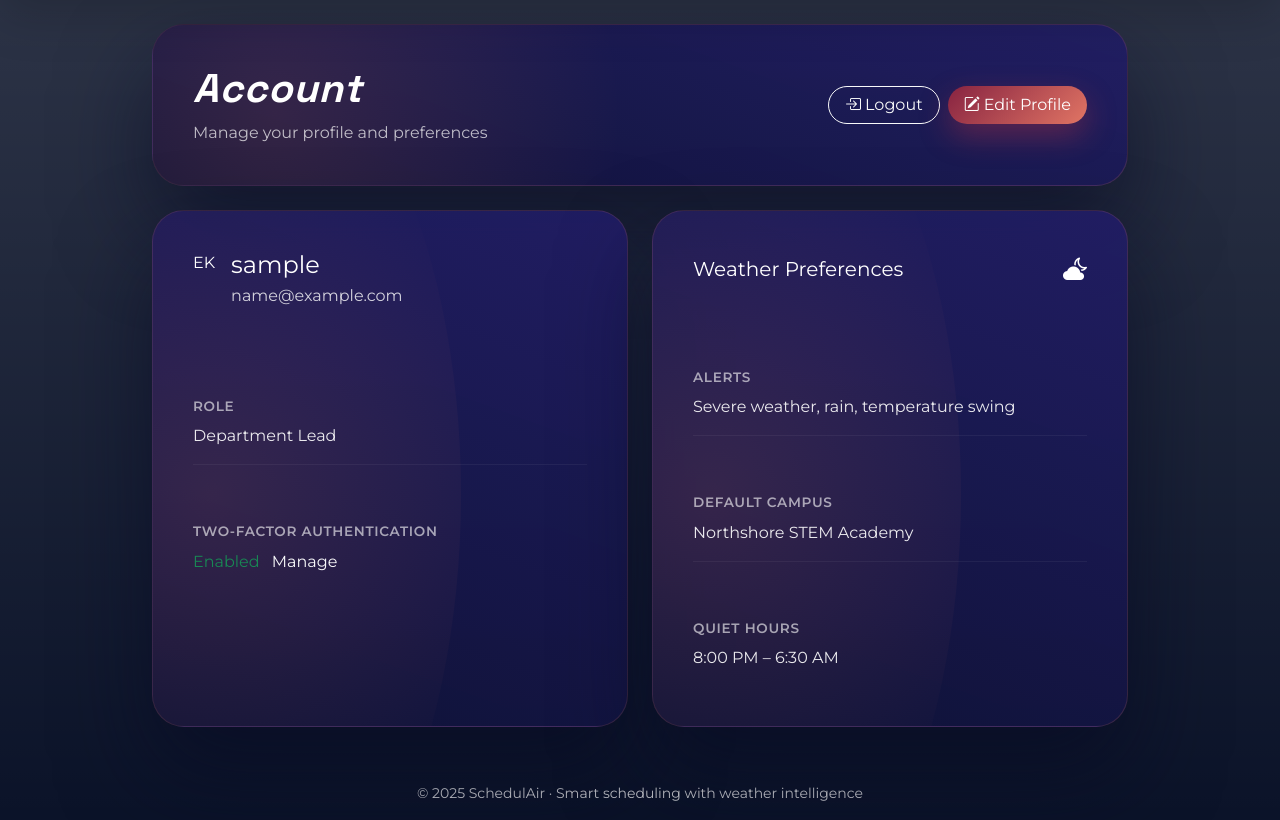
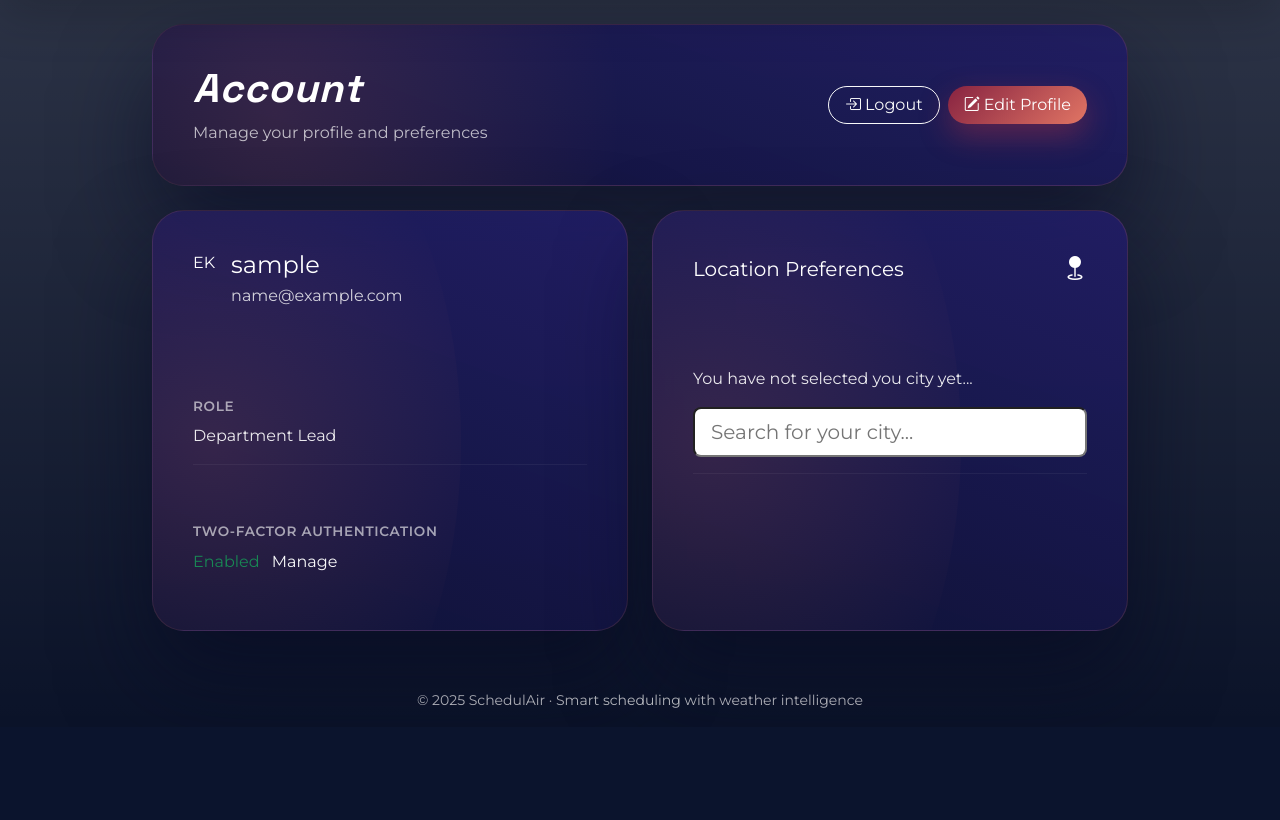
Before and after one commit to ygglue/SchedulAir, a Django app: page /account/ in a window 1280 px wide. Shown: the part 73-893 px from the top of the page. After the commit the page ends 781 px from the top, so only its background shows below. Run offline with Django 5.2, Linux system fonts and the light colour scheme; the visitor is signed in with stand-in values (Sample User, id 1); some libraries are stand-ins or nearby versions.

Commit message:
added city search functionality via nominatim

```diff
--- a/scheduler/admin.py
+++ b/scheduler/admin.py
@@ -1,5 +1,6 @@
 from django.contrib import admin
-from .models import ClassSchedule, Subject
+from .models import ClassSchedule, Subject, Profile
 
 admin.site.register(Subject)
 admin.site.register(ClassSchedule)
+admin.site.register(Profile)
--- a/scheduler/apps.py
+++ b/scheduler/apps.py
@@ -4,3 +4,6 @@ from django.apps import AppConfig
 class SchedulerConfig(AppConfig):
     default_auto_field = 'django.db.models.BigAutoField'
     name = 'scheduler'
+
+    def ready(self):
+        import scheduler.signals
--- a/scheduler/models.py
+++ b/scheduler/models.py
@@ -1,5 +1,13 @@
 from django.db import models
 from django.contrib.auth.models import User
+
+# for extending User, ex: I added a new field for the users location to be used for openweather
+class Profile(models.Model):
+    user = models.OneToOneField(User, on_delete=models.CASCADE)
+    city = models.TextField(max_length=20, blank=True)
+
+    def __str__(self):
+        return f"{self.user.username}'s Profile"
 
 class Subject(models.Model):
     user = models.ForeignKey(User, on_delete=models.CASCADE, related_name='subjects')
--- /dev/null
+++ b/scheduler/signals.py
@@ -0,0 +1,13 @@
+from django.db.models.signals import post_save
+from django.dispatch import receiver
+from django.contrib.auth.models import User
+from .models import Profile
+
+@receiver(post_save, sender=User)
+def create_user_profile(sender, instance, created, **kwargs):
+    if created:
+        Profile.objects.create(user=instance)
+
+@receiver(post_save, sender=User)
+def save_user_profile(sender, instance, **kwargs):
+    instance.profile.save()
--- a/scheduler/views.py
+++ b/scheduler/views.py
@@ -5,11 +5,11 @@ from django.utils import timezone
 from datetime import datetime
 from django.contrib.auth.decorators import login_required
 from .models import Subject, ClassSchedule
+import os, requests
 
 @login_required
 def home(request):
-    if request.method == 'GET':
-        pass
+    api_key = os.getenv('OPENWEATHER_API_KEY')
 
     now = timezone.localtime().time()
 
@@ -37,7 +37,38 @@ def login_view(request):
 
 @login_required
 def account(request):
-    return render(request, 'scheduler/account.html', {})
+    cities = []
+    user_profile = request.user.profile
+
+    user_city = user_profile.city.split('|', 1)[0] or 'You have not selected you city yet...'
+
+    if request.method == 'POST':
+        if 'locationData' in request.POST:
+            #pang update ng User.profile.city
+            location_data = request.POST.get('locationData')
+            user_profile.city = location_data
+            user_profile.save()
+
+        return redirect('account')
+
+    if request.method == 'GET' and 'locationInput' in request.GET:
+        #fetching city data via nominatim
+        query = request.GET.get('locationInput', '').strip()
+        url = 'https://nominatim.openstreetmap.org/search'
+        params = {
+            'city': query,
+            'format': 'json',
+            'addressdetails': 1,
+            'limit': 5,
+
+        }
+        headers = {"User-Agent": os.getenv('NOMINATIM_USER_AGENT')}
+        data = requests.get(url=url, params=params, headers=headers).json()
+
+        for i in range(len(data)):
+            cities.append(data[i])
+
+    return render(request, 'scheduler/account.html', {'cities': cities, 'user_city': user_city})
 
 def _parse_time_field(value):
     try:
--- /dev/null
+++ b/static/js/account.js
@@ -0,0 +1,10 @@
+document.addEventListener("DOMContentLoaded", () => {
+    document.querySelectorAll(".forecast-card").forEach(item => {
+        item.addEventListener("click", () => {
+            const locData = item.dataset.city;
+
+            document.getElementById("locationModalText").textContent = `Set "${locData.split("|")[0]}" as your location?`;
+            document.getElementById("locationData").value = locData;
+        });
+    });
+});
--- a/static/js/scripts.js
+++ b/static/js/scripts.js
@@ -107,6 +107,7 @@ document.addEventListener('DOMContentLoaded', () => {
         });
     }
 
+    if (form){
         // Handle form submit via AJAX
         form.addEventListener('submit', async (e) => {
             e.preventDefault();
@@ -154,6 +155,7 @@ document.addEventListener('DOMContentLoaded', () => {
                     message.textContent = '';
             }, 10000);
         });
+    }
 
     // Handle class-block clicks to populate edit modal
     const editModal = document.getElementById('editModal');
--- a/templates/scheduler/account.html
+++ b/templates/scheduler/account.html
@@ -1,4 +1,5 @@
 {% extends 'scheduler/base.html' %}
+{% load static %}
 {% block title %}
   Account
 {% endblock %}
@@ -12,9 +13,7 @@
         </div>
         <div class="d-flex flex-wrap gap-2">
           {% if request.user.is_authenticated %}
-            <a href="{% url 'account_logout' %}">
-              <button type="button" class="btn btn-outline-light rounded-pill px-3"><i class="bi bi-box-arrow-in-right me-1"></i>Logout</button>
-            </a>
+            <a href="{% url 'account_logout' %}"><button type="button" class="btn btn-outline-light rounded-pill px-3"><i class="bi bi-box-arrow-in-right me-1"></i>Logout</button></a>
           {% else %}
             <button type="button" class="btn btn-outline-light rounded-pill px-3" data-bs-toggle="modal" data-bs-target="#loginModal"><i class="bi bi-box-arrow-in-right me-1"></i>Login</button>
           {% endif %}
@@ -51,61 +50,50 @@
       <div class="col-lg-6">
         <div class="dashboard-card weather-board shadow-xxl h-100">
           <div class="d-flex align-items-center justify-content-between mb-4">
-            <h3 class="h5 text-white mb-0">Weather Preferences</h3>
-            <i class="bi bi-cloud-moon-fill text-accent fs-4"></i>
+            <h3 class="h5 text-white mb-0">Location Preferences</h3>
+            <i class="bi bi-geo-fill text-accent fs-4"></i>
           </div>
           <div class="account-info-item">
-            <div class="info-label">Alerts</div>
-            <div class="info-value">Severe weather, rain, temperature swing</div>
+            <form method="get" class="row g-3">
+              <div class="info-value">{{user_city}}</div>
+              <div class="col-12">
+                <input id="locationInput" type="text" class="form-control-lg w-100" placeholder="Search for your city..." autocomplete="off" name="locationInput"/>
+              </div>
+            </form>
           </div>
           <div class="account-info-item">
-            <div class="info-label">Default campus</div>
-            <div class="info-value">Northshore STEM Academy</div>
+            {% for city in cities %}
+              <div class="forecast-card" data-city="{{ city.display_name}}|{{city.lat}}|{{city.lon}}" data-bs-toggle="modal" data-bs-target="#locationModal">
+                {{ city.display_name}}
               </div>
-          <div class="account-info-item">
-            <div class="info-label">Quiet hours</div>
-            <div class="info-value">8:00 PM – 6:30 AM</div>
-          </div>
+            {% endfor %}
           </div>
         </div>
       </div>
   </section>
 
-  <!-- Login Modal -->
-  <div class="modal fade" id="loginModal" tabindex="-1" aria-labelledby="loginModalLabel" aria-hidden="true">
-    <div class="modal-dialog modal-dialog-centered">
-      <div class="modal-content bg-dark text-white border border-warning-subtle">
-        <div class="modal-header border-0">
-          <h1 class="modal-title fs-5" id="loginModalLabel">Sign in to SchedulAir</h1>
+<!-- Location Modal -->
+<div class="modal fade" id="locationModal" tabindex="-1" aria-labelledby="locationModalLabel" aria-hidden="true">
+  <div class="modal-dialog modal-dialog-centered modal-lg">
+    <div class="modal-content">
+      <div class="modal-header border-0 pb-3">
         <button type="button" class="btn-close btn-close-white" data-bs-dismiss="modal" aria-label="Close"></button>
       </div>
       <div class="modal-body">
-          <form class="row g-3">
-            <div class="col-12">
-              <label for="email" class="form-label">Email address</label>
-              <input type="email" class="form-control form-control-lg bg-dark-subtle text-white" id="email" placeholder="name@academy.edu" />
-            </div>
-            <div class="col-12">
-              <label for="password" class="form-label">Password</label>
-              <div class="input-group">
-                <input type="password" class="form-control bg-dark-subtle text-white" id="password" placeholder="••••••••" />
-                <span class="input-group-text bg-dark-subtle text-white"><i class="bi bi-eye-slash"></i></span>
-              </div>
-            </div>
-            <div class="col-12 d-flex justify-content-between align-items-center">
-              <div class="form-check">
-                <input class="form-check-input" type="checkbox" id="rememberMe" />
-                <label class="form-check-label text-muted-80" for="rememberMe">Remember me</label>
-              </div>
-              <a href="#" class="link-light text-decoration-none small">Forgot password?</a>
-            </div>
+        <h2 id="locationModalText" class="modal-title-custom modal-section-title mb-3">Set this as your location?</h2>
+        <form class="row g-3" id="locationForm" method="post">
+          {% csrf_token %}
+          <input type="hidden" id="locationData" name="locationData" value="">
         </form>
       </div>
-        <div class="modal-footer border-0 d-flex justify-content-between align-items-center">
-          <button type="button" class="btn btn-outline-light rounded-pill px-4" data-bs-dismiss="modal">Cancel</button>
-          <button type="button" class="btn btn-gradient rounded-pill px-4">Sign in</button>
+      <div class="modal-footer border-0 pt-3 justify-content-center">
+        <button type="submit" form="locationForm" class="btn btn-gradient rounded-pill px-4">Confirm</button>
       </div>
     </div>
   </div>
 </div>
 {% endblock %}
+
+{% block scripts %}
+  <script src="{% static 'js/account.js' %}"></script>
+{% endblock %}
--- a/templates/scheduler/base.html
+++ b/templates/scheduler/base.html
@@ -84,5 +84,8 @@
     <script
       src="{% static 'js/scripts.js' %}"
     ></script>
+    {% block scripts %}
+
+    {% endblock %}
   </body>
 </html>
--- a/templates/scheduler/editor.html
+++ b/templates/scheduler/editor.html
@@ -214,8 +214,7 @@ Schedule Editor
         <button type="button" class="btn-close btn-close-white" data-bs-dismiss="modal" aria-label="Close"></button>
       </div>
       <div class="modal-body">
-        <!-- Edit Class Section -->
-        <h2 class="modal-title-custom modal-section-title mb-3 justify-content-center">Are you sure you want to delete?</h2>
+        <h2 class="modal-title-custom modal-section-title mb-3">Are you sure you want to delete?</h2>
         <form class="row g-3" id="deleteClassForm" method="POST">
           {% csrf_token %}
           <input type="hidden" id="deleteClassId" name="deleteClassId" value="">
--- a/templates/scheduler/home.html
+++ b/templates/scheduler/home.html
@@ -53,7 +53,7 @@
               <div class="weather-forecast">
                 <h3 class="forecast-heading">Next 3 Classes</h3>
                 <div class="forecast-strip">
-                  <div class="forecast-card active">
+                  <div class="forecast-card">
                     <span class="forecast-temp">19°</span>
                     <span class="forecast-day">Mon</span>
                     <span class="forecast-icon">
```
Also changed, not shown: schedsite/settings.py (+5 -6 lines), scheduler/migrations/0003_profile.py (added). Lines whose indentation alone changed are shown as unchanged.
